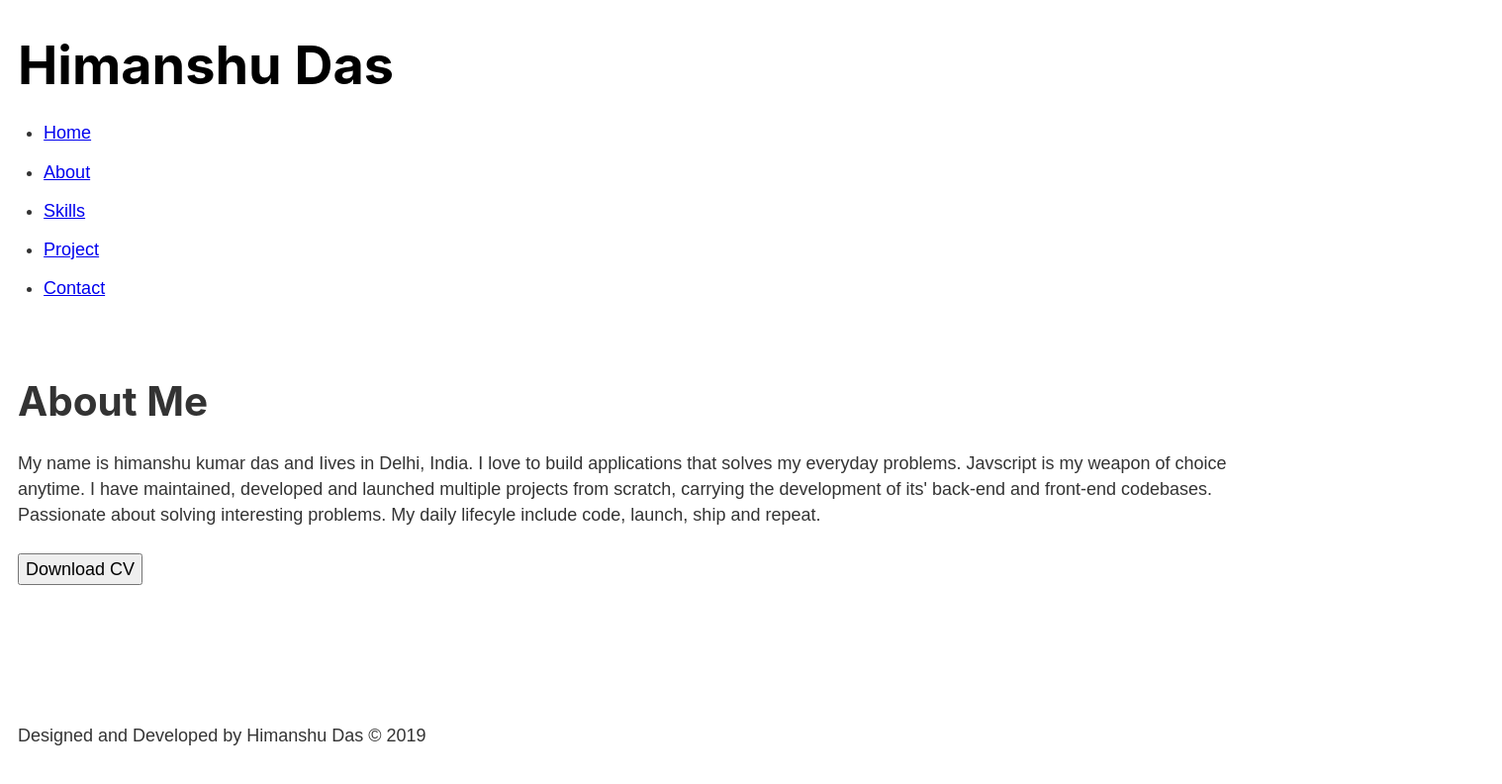
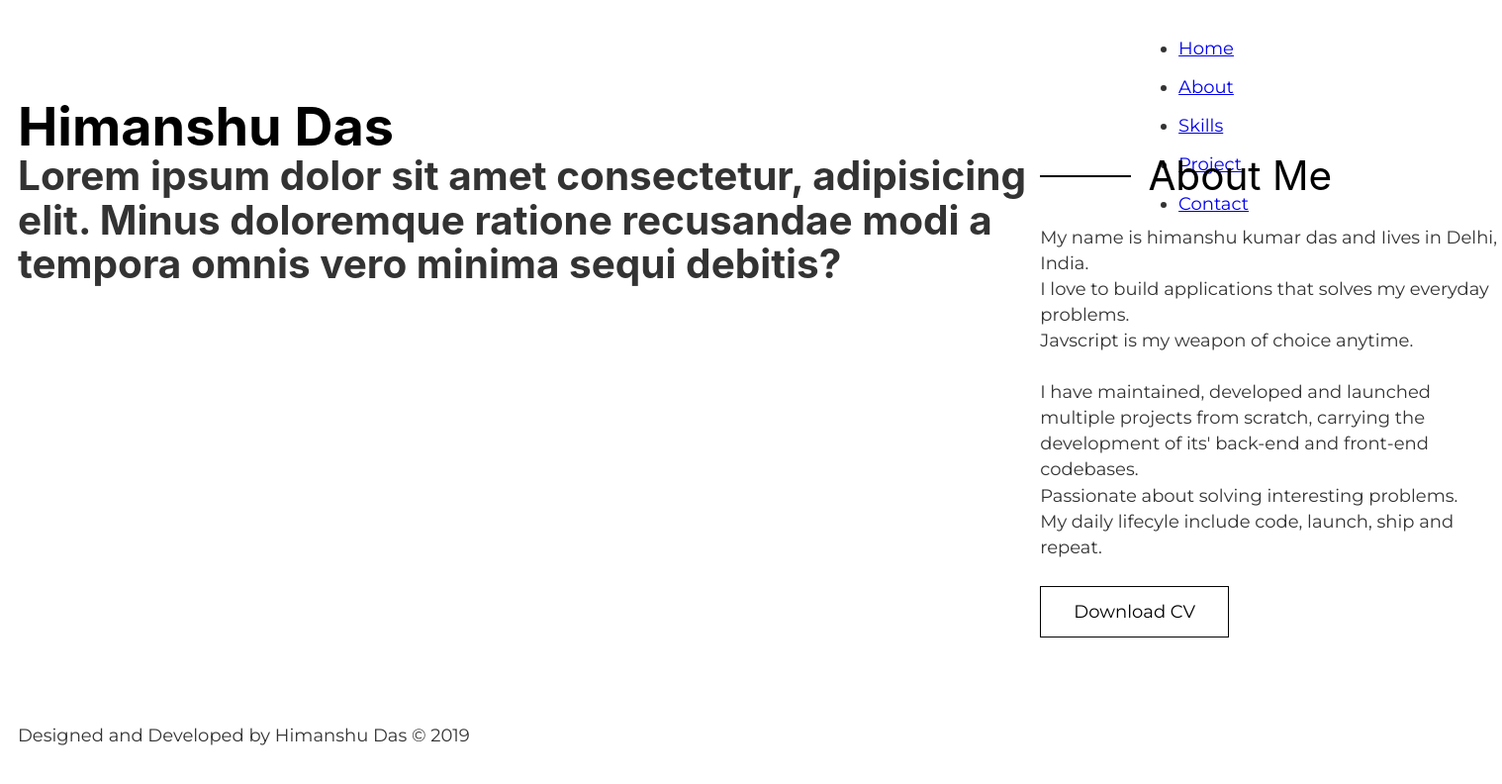
Before and after one commit to hi-manshu-kumar/portfolio, a Gatsby site: page /about in a window 1280 px wide. Shown: the whole page at 99% size, 1518 px wide, since content can reach past the window. Built offline with nearby package versions, Linux system fonts and the light colour scheme; Gatsby itself is replaced by a stand-in of ours.

Commit message:
--update: imporced ui

```diff
--- a/src/components/header.module.scss
+++ b/src/components/header.module.scss
@@ -1,5 +1,8 @@
 .header{
     padding: 1rem 0 3rem;
+    display:flex;
+    justify-content: space-between;
+    align-items: center;
 }
 
 .title{
--- a/src/components/layout.js
+++ b/src/components/layout.js
@@ -10,7 +10,9 @@ const Layout = (props) => {
         <div className={layoutStyle.container}>
             <div className={layoutStyle.content}>
                 <Header></Header>
+                <span className={layoutStyle.span}>
                 {props.children}
+                </span>
             </div>
             <Footer></Footer>
         </div>
--- a/src/components/layout.module.scss
+++ b/src/components/layout.module.scss
@@ -6,8 +6,16 @@
     display: flex;
     flex-direction: column;
     min-height: 100vh;
+    // justify-content: flex-end;
+    // align-content: space-around;
 }
 
 .content{
     flex-grow: 1;
 }
+
+.span{
+    position: absolute;
+    top: 50%;
+    transform: translate(0%, -50%);
+}
--- a/src/pages/about.js
+++ b/src/pages/about.js
@@ -2,22 +2,31 @@ import React from 'react';
 
 import Layout from '../components/layout';
 import Head from './head';
+import aboutStyles from './about.module.scss'
 
 const aboutMe = () => {
     return (
         <Layout>
-            <Head title="About Me"/>
-            <h1>About Me</h1>
-            <p> My name is himanshu kumar das and Iives in Delhi, India.
-                I love to build applications that solves my everyday problems.
-
-                Javscript is my weapon of choice anytime.
-
-                I have maintained, developed and launched multiple projects from scratch, carrying the development of its' back-end and front-end codebases.
-                Passionate about solving interesting problems.
-                My daily lifecyle include code, launch, ship and repeat.
-            </p>
-            <button>Download CV</button>
+            <Head title="About Me" />
+            <span className={aboutStyles.container}>
+                <div className={aboutStyles.leftHalf}>
+                    <h1>Lorem ipsum dolor sit amet consectetur, adipisicing elit. Minus doloremque ratione recusandae modi a tempora omnis vero minima sequi debitis?</h1>
+                </div>
+                <div className={aboutStyles.rightHalf}>
+                    <h1 className={aboutStyles.content}><span/>About Me</h1>
+                    <p>
+                        My name is himanshu kumar das and Iives in Delhi, India.<br/>
+                        I love to build applications that solves my everyday problems. <br/>
+                        Javscript is my weapon of choice anytime. <br/>
+                    </p>
+                    <p>
+                        I have maintained, developed and launched multiple projects from scratch, carrying the development of its' back-end and front-end codebases. <br/>
+                        Passionate about solving interesting problems.<br/>
+                        My daily lifecyle include code, launch, ship and repeat.
+                    </p>
+                    <button className={aboutStyles.btnEmpty}>Download CV</button>
+                </div>
+            </span>
         </Layout>
     )
 }
--- /dev/null
+++ b/src/pages/about.module.scss
@@ -0,0 +1,41 @@
+.container {
+    display: flex;
+    justify-content: center;
+    width: 1500px;
+}
+
+.left-half {
+  flex: 1;
+  padding: 1rem;
+}
+.right-half {
+  flex: 1;
+  padding: 1rem;
+}
+
+.btnEmpty {
+  color: black;
+  border: 1px solid black;
+  background-color: white;
+  padding: 0.6rem 1rem ;
+  width: 191px;
+  height: 52px;
+  cursor: pointer;
+}
+
+.content{
+  color: black;
+  width: 295px;
+  justify-content: center;
+  align-items: center;
+  display: flex;
+  font-weight: normal;
+  &:before{
+    content: '';
+    border-top: 2px solid black;
+    margin: 0 17px 0 0;
+    flex: 1 0 17px;
+    color: black;
+  }
+
+}
--- /dev/null
+++ b/src/pages/contact.module.scss
@@ -0,0 +1,75 @@
+.content{
+    color: black;
+    width: 331px;
+    justify-content: center;
+    align-items: center;
+    display: flex;
+    font-weight: 500;
+    &:before{
+        content: '';
+        border-top: 2px solid black;
+        margin: 0 17px 0 0;
+        flex: 1 0 17px;
+        color: black;
+    }
+
+}
+
+.contact-box{
+    display: flex;
+    justify-content: center;
+    width:1500px;
+}
+
+.details{
+    border: 1px solid black;
+    height: inherit;
+    display: flex;
+    flex-direction: column;
+    justify-content: center;
+    margin-right: 79px;
+    p {
+        text-align: right;
+        font-size: 24px;
+    }
+}
+
+.form-box{
+    border: 1px solid black;
+    width: 473px;
+    height: 432px;
+    input, textarea{
+        margin: 1rem auto;
+        width: 70%;
+
+        background: transparent;
+        border: none;
+        border-bottom: 1px solid #eee;
+        color: black;
+        border-radius: 0;
+        padding: 10px 10px 10px 5px;
+    }
+    textarea{
+        height: 35%;
+    }
+}
+
+.form{
+    display: flex;
+    height: 100%;
+    flex-direction: column;
+    justify-content: center;
+
+}
+
+.btnEmpty {
+    color: black;
+    border: 1px solid black;
+    background-color: white;
+    padding: 0.6rem 1rem ;
+    width: 191px;
+    height: 52px;
+    cursor: pointer;
+    text-align: center;
+    margin-left: 15%;
+}
--- /dev/null
+++ b/src/pages/index.module.scss
@@ -0,0 +1,54 @@
+.content{
+    color: black;
+    width: 184px;
+    justify-content: center;
+    align-items: center;
+    display: flex;
+    font-weight: normal;
+    &:before{
+        content: '';
+        border-top: 2px solid black;
+        margin: 0 17px 0 0;
+        flex: 1 0 17px;
+        color: black;
+    }
+
+}
+
+.details{
+    width: 574px;
+    font-weight: normal;
+}
+
+.btnEmpty {
+    color: black;
+    border: 1px solid black;
+    background-color: white;
+    padding: 0.6rem 1rem ;
+    width: 191px;
+    height: 52px;
+    cursor: pointer;
+}
+
+.btnFill {
+    color: white;
+    border: 1px solid black;
+    background-color: black;
+    padding: 0.6rem 1rem ;
+    width: 191px;
+    height: 52px;
+    cursor: pointer;
+
+    font-weight: bold;
+    margin-left: 60px;
+}
+
+.container {
+    // color: white;
+    // display: flex;
+    // flex-direction: column;
+    // align-content: center;
+    // justify-content: center;
+    // min-height: 100vh;
+    // padding: 510px 0;
+}
--- a/src/styles/index.scss
+++ b/src/styles/index.scss
@@ -1,5 +1,14 @@
+* {
+    padding: 0px;
+    margin: 0px;
+    box-sizing: border-box;
+    // overflow: hidden;
+}
+
+@import url('https://fonts.googleapis.com/css?family=Montserrat:300,400,500,700&display=swap');
+
 html {
-    font-family: sans-serif;
+    font-family: 'Montserrat', sans-serif;
     -ms-text-size-adjust: 100%;
     -webkit-text-size-adjust: 100%;
 }
@@ -243,7 +252,7 @@ html {
 
 body {
     color: hsla(0, 0%, 0%, 0.8);
-    font-family: sans-serif;
+    font-family: 'Montserrat', sans-serif;
     font-weight: normal;
     word-wrap: break-word;
     font-kerning: normal;
@@ -275,7 +284,7 @@ h1 {
     padding-top: 0;
     margin-bottom: 1.45rem;
     color: inherit;
-    font-family: -apple-system, BlinkMacSystemFont, Segoe UI, Roboto, Oxygen,
+    font-family: -apple-system, 'Montserrat', BlinkMacSystemFont, Segoe UI, Roboto, Oxygen,
         Ubuntu, Cantarell, Fira Sans, Droid Sans, Helvetica Neue, sans-serif;
     font-weight: bold;
     text-rendering: optimizeLegibility;
@@ -293,7 +302,7 @@ h2 {
     padding-top: 0;
     margin-bottom: 1.45rem;
     color: inherit;
-    font-family: -apple-system, BlinkMacSystemFont, Segoe UI, Roboto, Oxygen,
+    font-family: -apple-system, 'Montserrat',  BlinkMacSystemFont, Segoe UI, Roboto, Oxygen,
         Ubuntu, Cantarell, Fira Sans, Droid Sans, Helvetica Neue, sans-serif;
     font-weight: bold;
     text-rendering: optimizeLegibility;
@@ -311,7 +320,7 @@ h3 {
     padding-top: 0;
     margin-bottom: 1.45rem;
     color: inherit;
-    font-family: -apple-system, BlinkMacSystemFont, Segoe UI, Roboto, Oxygen,
+    font-family: -apple-system, 'Montserrat', BlinkMacSystemFont, Segoe UI, Roboto, Oxygen,
         Ubuntu, Cantarell, Fira Sans, Droid Sans, Helvetica Neue, sans-serif;
     font-weight: bold;
     text-rendering: optimizeLegibility;
@@ -329,7 +338,7 @@ h4 {
     padding-top: 0;
     margin-bottom: 1.45rem;
     color: inherit;
-    font-family: -apple-system, BlinkMacSystemFont, Segoe UI, Roboto, Oxygen,
+    font-family: -apple-system, 'Montserrat', BlinkMacSystemFont, Segoe UI, Roboto, Oxygen,
         Ubuntu, Cantarell, Fira Sans, Droid Sans, Helvetica Neue, sans-serif;
     font-weight: bold;
     text-rendering: optimizeLegibility;
@@ -347,7 +356,7 @@ h5 {
     padding-top: 0;
     margin-bottom: 1.45rem;
     color: inherit;
-    font-family: -apple-system, BlinkMacSystemFont, Segoe UI, Roboto, Oxygen,
+    font-family: -apple-system, 'Montserrat', BlinkMacSystemFont, Segoe UI, Roboto, Oxygen,
         Ubuntu, Cantarell, Fira Sans, Droid Sans, Helvetica Neue, sans-serif;
     font-weight: bold;
     text-rendering: optimizeLegibility;
@@ -365,7 +374,7 @@ h6 {
     padding-top: 0;
     margin-bottom: 1.45rem;
     color: inherit;
-    font-family: -apple-system, BlinkMacSystemFont, Segoe UI, Roboto, Oxygen,
+    font-family: -apple-system, 'Montserrat', BlinkMacSystemFont, Segoe UI, Roboto, Oxygen,
         Ubuntu, Cantarell, Fira Sans, Droid Sans, Helvetica Neue, sans-serif;
     font-weight: bold;
     text-rendering: optimizeLegibility;
```
Also changed, not shown: src/pages/contact.js (+12 -12 lines), src/pages/index.js (+10 -7 lines), src/pages/skills.js (+25 -20 lines), src/pages/skills.module.scss (added, +36 -0 lines).
